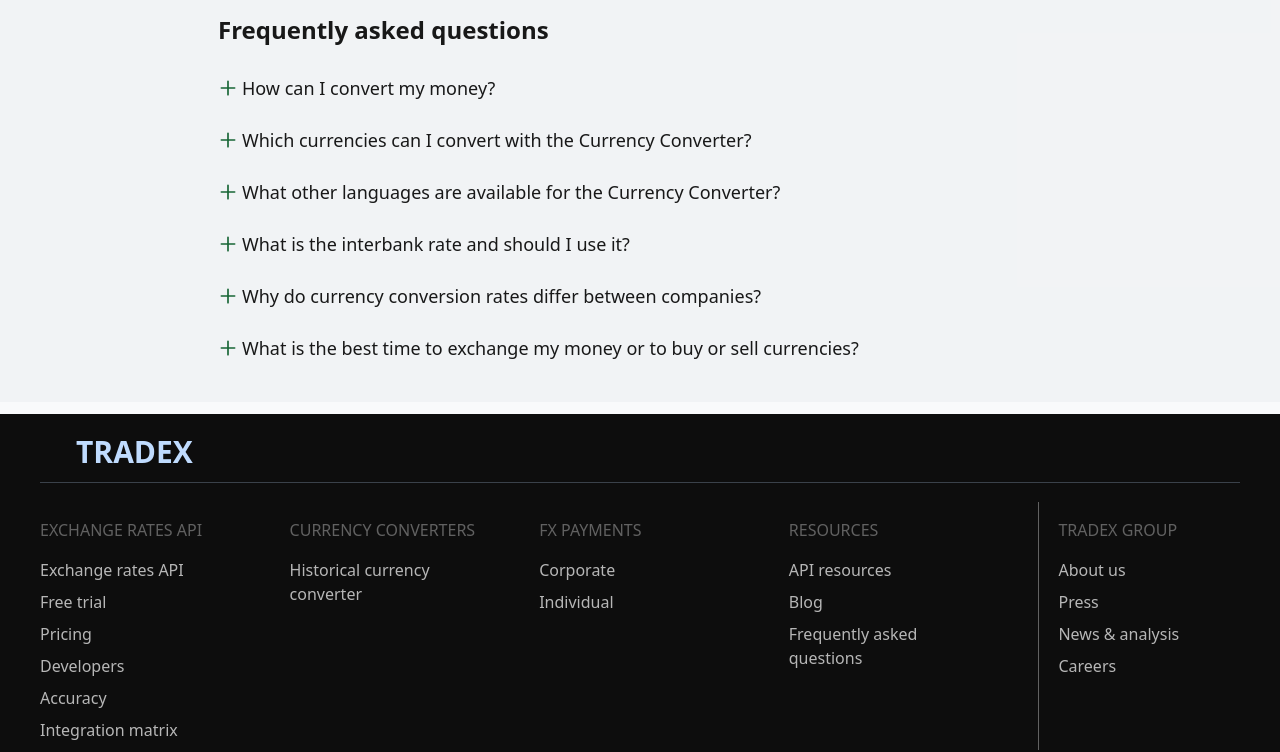
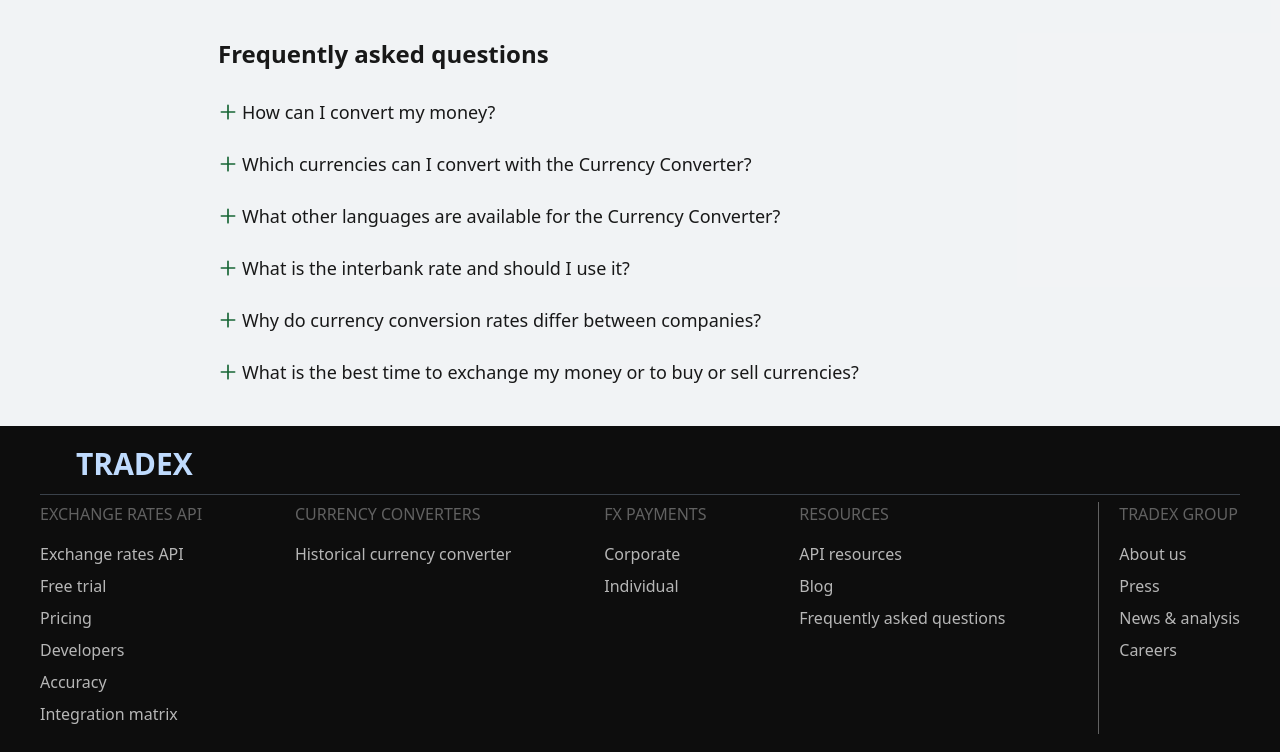
Before and after one commit to Ola157/tradeX, a React (Create React App) app: page / in a window 1280 px wide. Shown: the part 2000-2752 px from the top of the page. Built offline with nearby package versions, Linux system fonts and the light colour scheme.

Commit message:
progress commitTwo

```diff
--- a/src/FooterComponent/Footer.jsx
+++ b/src/FooterComponent/Footer.jsx
@@ -1,6 +1,7 @@
 import React, { useState } from 'react'
 import appleStore from '../asset/appleStore.webp'
 import googlePlay from '../asset/googlePlay.webp'
+import { PlusIcon } from '@heroicons/react/outline'
 
 const Footer = () => {
 
@@ -33,6 +34,22 @@ const Footer = () => {
             'Careers']
     })
 
+    const [category, setCat] = useState([])
+
+    const handleFooter = (toggleType) => {
+        let newCat = [...category]
+
+        let filterArr = newCat.find(a => a === toggleType)
+
+        if (filterArr) {
+            newCat = newCat.filter((a) => a != filterArr)
+            setCat(newCat)
+        }
+        else {
+            setCat([...category, toggleType])
+        }
+    }
+
     return (
         <div className='px-10 py-5 bg-black/95'>
             <div className={`after:content-[''] after:h-[.08px] after:w-full after:bg-blue-200/25 flex flex-col gap-y-3`}>
@@ -40,34 +57,33 @@ const Footer = () => {
  uppercase`}>TradeX</div>
             </div>
 
-            <div className='flex justify-between gap-x-12'>
-                {Object.entries(footerList).slice(0, 4).map(([liParent, liChild]) =>
-                (
-                    <ul key={liParent} className='w-4/12 my-5'>
-                        <li className='text-white/35 cursor-pointer my-4'>{liParent}</li>
-                        {liChild.map((child, index) => (
-                            <li className='text-white/70 cursor-pointer hover:underline my-2' key={index}>{child}</li>
-                        ))}
-                    </ul>
-                )
-                )}
+            <div className='flex flex-col sm:grid sm:grid-cols-3 md:flex md:flex-row justify-between gap-x-12'>
+                {Object.entries(footerList).map(([liParent, liChild], index) => {
 
-                {Object.entries(footerList).slice(4, 5).map(([liParent, liChild]) =>
-                (
-                    <ul key={liParent}
-                        className={`before:content-[''] before:h-full before:w-[.08px] before:inline-block before:bg-white/35 flex gap-x-5 w-4/12 my-5`}>
+                    let findActive = Array.isArray(category) ? category.find(a => a === liParent) : null
+
+                    return <ul key={liParent}
+                        className={`sm:w-fit sm:my-5 md:my-2
+                        ${index === 4 ? `sm:before:content-[''] sm:before:h-full sm:before:w-px
+                        sm:before:inline-block sm:before:bg-white/35 sm:flex gap-x-5 sm:col-span-2 sm:relative sm:justify-self-center` : ''}`}>
+
                         <span>
-                            <li className='text-white/35 cursor-pointer my-4'>{liParent}</li>
-                            {liChild.map((child, index) => (
-                                <li className='text-white/70 cursor-pointer hover:underline my-2' key={index}>{child}</li>
+                            <li
+                                className='text-white/35 cursor-pointer my-3 sm:mb-4 sm:mt-0 flex justify-between items-center sm:block leading-normal'
+                                onClick={() => handleFooter(liParent)}
+                            >{liParent} <PlusIcon className={`h-5 sm:hidden transition-rotate duration-500 ease-in-out ${findActive ? '-rotate-[135deg]' : '-rotate-180'}`} /></li>
+
+                            {liChild.map((child, childIndex) => (
+                                <li className={`text-white/70 cursor-pointer hover:underline overflow-hidden
+                                 md:my-2 transition-height duration-500 ease-in-out sm:h-auto ${findActive ? 'h-10 my-2' : 'h-0'}`} key={childIndex}>{child}</li>
                             ))}
                         </span>
                     </ul>
-                )
-                )}
+                })}
             </div>
 
-            <div className='flex justify-between w-max gap-x-5 my-3'>
+
+            <div className='flex justify-center sm:w-max gap-x-5 my-3 w-full'>
                 <img src={appleStore} className='h-10' />
                 <img src={googlePlay} className='h-10' />
             </div>
--- a/src/MainPage/FrequentQuest.jsx
+++ b/src/MainPage/FrequentQuest.jsx
@@ -56,7 +56,7 @@ const FrequentQuest = () => {
                         <span>{question.question}</span>
                     </h2>
 
-                    <p className={`pl-5 overflow-hidden transition-height duration-500 ease-in-out ${question.isClicked ? 'md:h-20 h-28' : 'h-0'}`}>
+                    <p className={`pl-5 overflow-hidden transition-height duration-500 ease-in-out ${question.isClicked ? 'md:h-20 h-32' : 'h-0'}`}>
                         {question.answer}
                     </p>
                 </div>
--- a/src/MainPage/MainComponent.jsx
+++ b/src/MainPage/MainComponent.jsx
@@ -73,7 +73,7 @@ const MainComponent = ({ navDrop, handleDrop }) => {
 
                     <TradexDataComp />
                 </div>
-                <div className='bg-gray-500/5 mx-[-28px]'>
+                <div className='bg-gray-500/5 mx-[-28px] mb-[-0.75rem]'>
                     <div className='max-w-[900px] mx-auto'>
                         <TradexInformation />
 
--- a/src/MainPage/TradexInformation.jsx
+++ b/src/MainPage/TradexInformation.jsx
@@ -8,7 +8,7 @@ const TradexInformation = () => {
     return (
         <div className='p-7'>
             <div>
-                <h4 className='text-2xl my-4 text-gray-950/80 font-bold'>
+                <h4 className='text-2xl my-5 text-gray-950/80 font-bold'>
                     What is TRADEX’s Currency Converter?
                 </h4>
                 <p className='text-gray-900'>
@@ -17,7 +17,7 @@ const TradexInformation = () => {
             </div>
 
             <div>
-                <h4 className='text-2xl my-4 text-gray-950/80 font-bold'>
+                <h4 className='text-2xl my-5 text-gray-950/80 font-bold'>
                     How to use TRADEX’s Currency Converter
                 </h4>
                 <p className='text-gray-900'>
@@ -26,7 +26,7 @@ const TradexInformation = () => {
             </div>
 
             <div>
-                <h4 className='text-2xl my-4 text-gray-950/80 font-bold'>Why use TRADEX’s Currency Converter?</h4>
+                <h4 className='text-2xl my-5 text-gray-950/80 font-bold'>Why use TRADEX’s Currency Converter?</h4>
             </div>
 
             <div>
```
